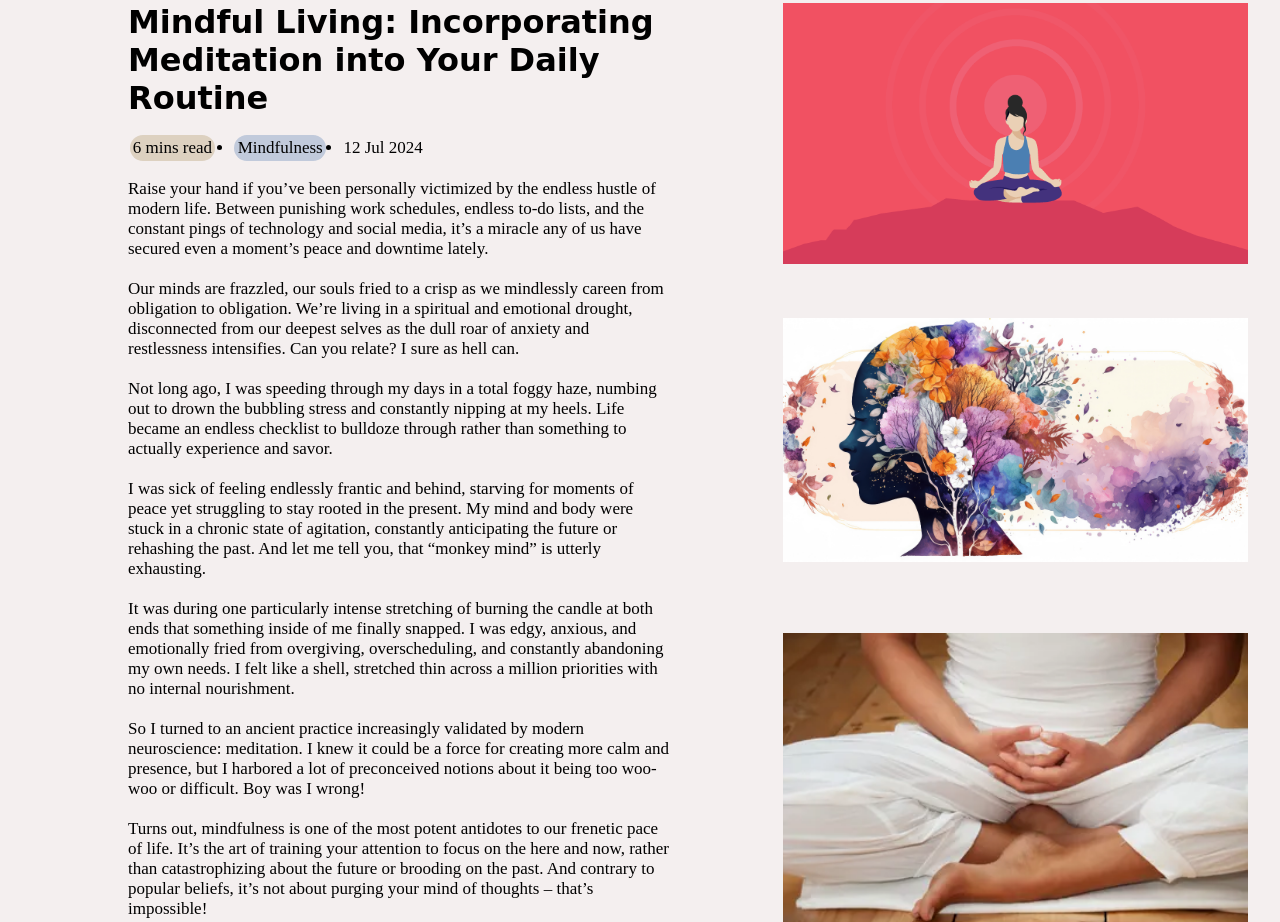
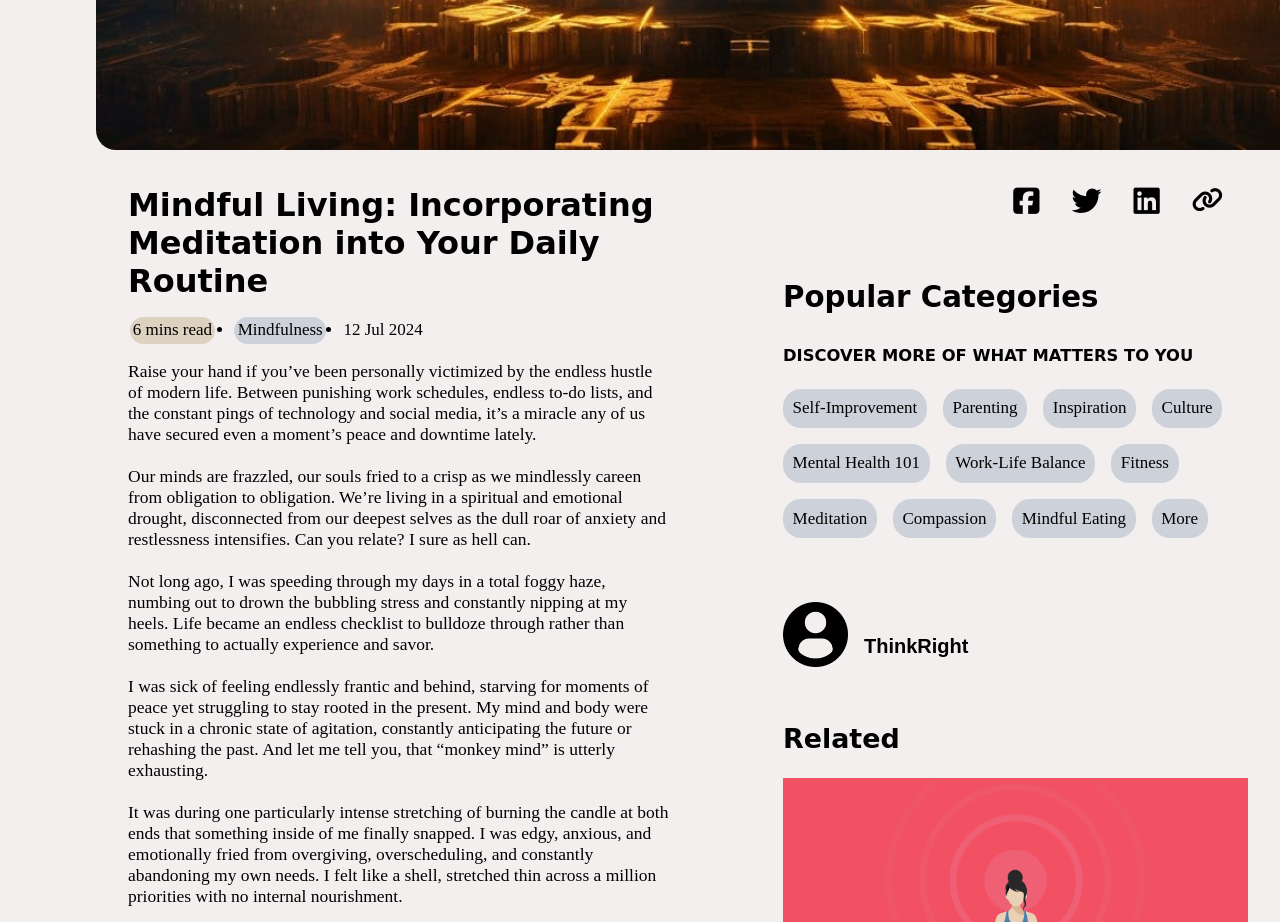
Before and after one commit to PADMALAYA-3/spiritual-wellbeing, a plain HTML site: page index.html in a window 1280 px wide. Shown: the part 831-1753 px from the top of the page. Drawn offline with Linux system fonts and the light colour scheme.

Commit message:
add the top portion of right box

```diff
--- a/index.html
+++ b/index.html
@@ -36,7 +36,7 @@
     </nav>
     <div>
       <img
-        src="/mind-body-soul.webp"
+        src="/med2.jpeg"
         class="image" />
     </div>
     <div class="main-body">
@@ -211,6 +211,48 @@
       </div>
     </div>
     <div class="right-box">
+      <div class="container3">
+        <ul>
+          <li><i class="fa-brands fa-square-facebook"></i></li>
+          <li><i class="fa-brands fa-twitter"></i></li>
+          <li><i class="fa-brands fa-linkedin"></i></li>
+          <li><i class="fa-solid fa-link"></i></li>
+        </ul>
+        <div class="heading3">
+        <h3>
+             Popular Categories
+        </h3>
+      </div>
+      <div class="heading4">
+        <h3>
+            DISCOVER MORE OF WHAT MATTERS TO YOU
+        </h3>
+      </div>
+       <div class="heading5">
+        <ul>
+          <li class="buttons">Self-Improvement</li>
+          <li class="buttons">Parenting</li>
+          <li class="buttons">Inspiration</li>
+          <li class="buttons">Culture</li>
+          <li class="buttons">Mental Health 101</li>
+          <li class="buttons">Work-Life Balance</li>
+          <li class="buttons">Fitness</li>
+          <li class="buttons">Meditation</li>
+          <li class="buttons">Compassion</li>
+          <li class="buttons">Mindful Eating</li>
+          <li class="buttons">More</li>
+        </ul>
+      </div>
+      <div class="profile">
+<img src="/profile-user.png" class="pro-logo">
+<p class="logo-text">ThinkRight</p>
+      </div>
+      <div class="heading6">
+        <h3>
+            Related
+        </h3>
+      </div>
+      </div>
       <div class="side-image-container">
         <img src="/spiritual-wellness-1.png" class="side-image">
       </div>
--- a/styles.css
+++ b/styles.css
@@ -52,7 +52,7 @@ nav ul li:hover {
   color: black;
 }
 .download {
-  background-color: rgb(248, 125, 80);
+  background-color: rgb(228, 118, 78);
   color: white;
   padding: 1.1rem;
   border-radius: 10px;
@@ -65,7 +65,6 @@ nav ul li:hover {
   width: 1300px;
   height: auto;
   border-radius: 20px;
-  margin-top: 0;
   margin-left: 6rem;
   margin-right: 2rem;
 }
@@ -98,13 +97,13 @@ nav ul li:hover {
   margin: 0.1rem;
 }
 .button2 {
-  background-color: rgb(193, 202, 219);
+  background-color: rgb(204, 209, 218);
   border-radius: 15px;
   padding: 0.2rem;
   margin: 0.1rem;
 }
 .paragraph {
-  font-size: 17px;
+  font-size: 17.5px;
 }
 .main-body {
   display: flex;
@@ -247,3 +246,76 @@ h2 {
   align-items: center;
   gap: 0.5rem;
 }
+.container3 ul {
+  list-style-type: none;
+  width: 440px;
+  display: flex;
+  justify-content: flex-end;
+  align-items: center;
+  gap: 2rem;
+  margin-bottom: 4rem;
+}
+.fa-square-facebook {
+  font-size: 30px;
+}
+.fa-twitter {
+  font-size: 30px;
+}
+.fa-linkedin {
+  font-size: 30px;
+}
+.fa-link {
+  font-size: 25px;
+}
+.heading3 {
+  font-family: cursive;
+  margin-bottom: 2rem;
+  font-size: 25px;
+}
+.heading4 {
+  font-family: cursive;
+  margin-bottom: 1.5rem;
+  font-size: 14px;
+}
+.heading5 {
+  width: 465px;
+  font-size: 17px;
+}
+.heading5 ul {
+  list-style-type: none;
+  display: flex;
+  flex-flow: row;
+  flex-wrap: wrap;
+  justify-content: flex-start;
+  align-items: center;
+  gap: 1rem;
+}
+.buttons {
+  background-color: rgb(204, 209, 218);
+  border-radius: 18px;
+  padding: 0.6rem;
+}
+.buttons:hover {
+  background-color: rgb(228, 118, 78);
+}
+.profile {
+  margin-bottom: 2rem;
+  display: flex;
+  align-items: center;
+  gap: 1rem;
+}
+.pro-logo {
+  width: 65px;
+  height: 65px;
+  margin-bottom: 1.5rem;
+}
+.logo-text {
+  font-family: sans-serif;
+  font-size: 20px;
+  font-weight: bold;
+}
+.heading6 {
+  font-family: cursive;
+  margin-bottom: 1.5rem;
+  font-size: 23px;
+}
```
Also changed, not shown: med2.jpeg (added), profile-user.png (added).
